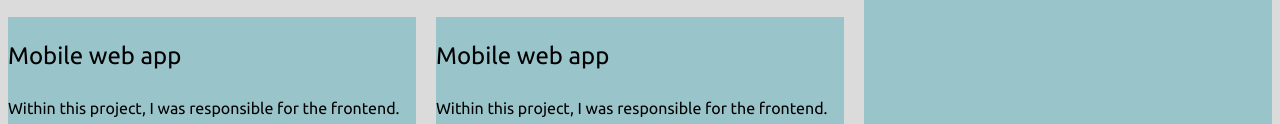
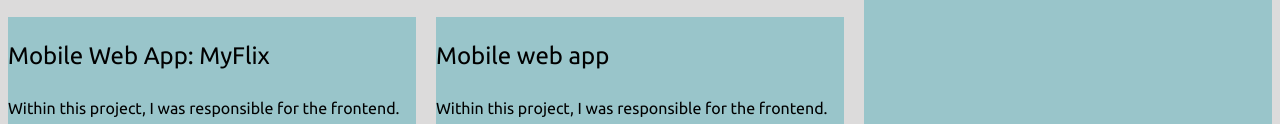
Before and after one commit to jcody49/PS2, a plain HTML site: page work.html in a window 1280 px wide. Shown: the part 669-793 px from the top of the page. Drawn offline with Linux system fonts and the light colour scheme; a script that the page names is missing.

Commit message:
Update work.html

```diff
--- a/work.html
+++ b/work.html
@@ -64,7 +64,7 @@
                 </div>
 
                 <div class="grid__item">
-                    <h2>Mobile web app</h2>
+                    <h2>Mobile Web App: MyFlix</h2>
                     <p>
                     Within this project, I was responsible for the frontend. It’s written in React.js. Additionally, I've created the HTML and CSS templates.
                     </p>
```
